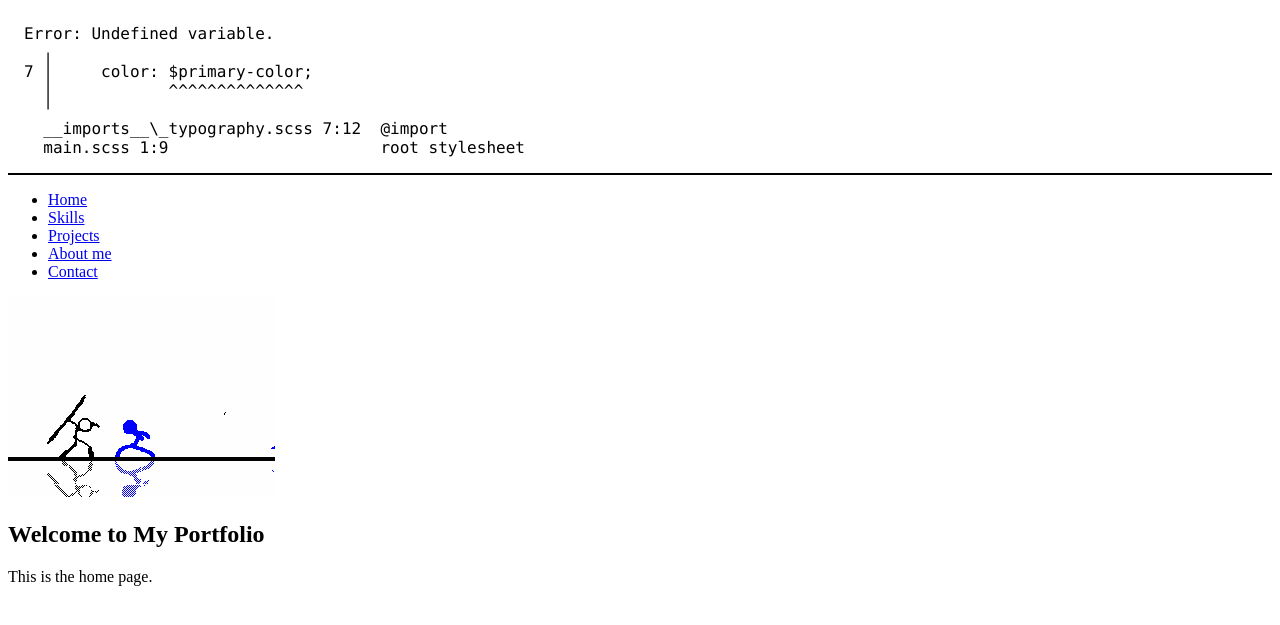
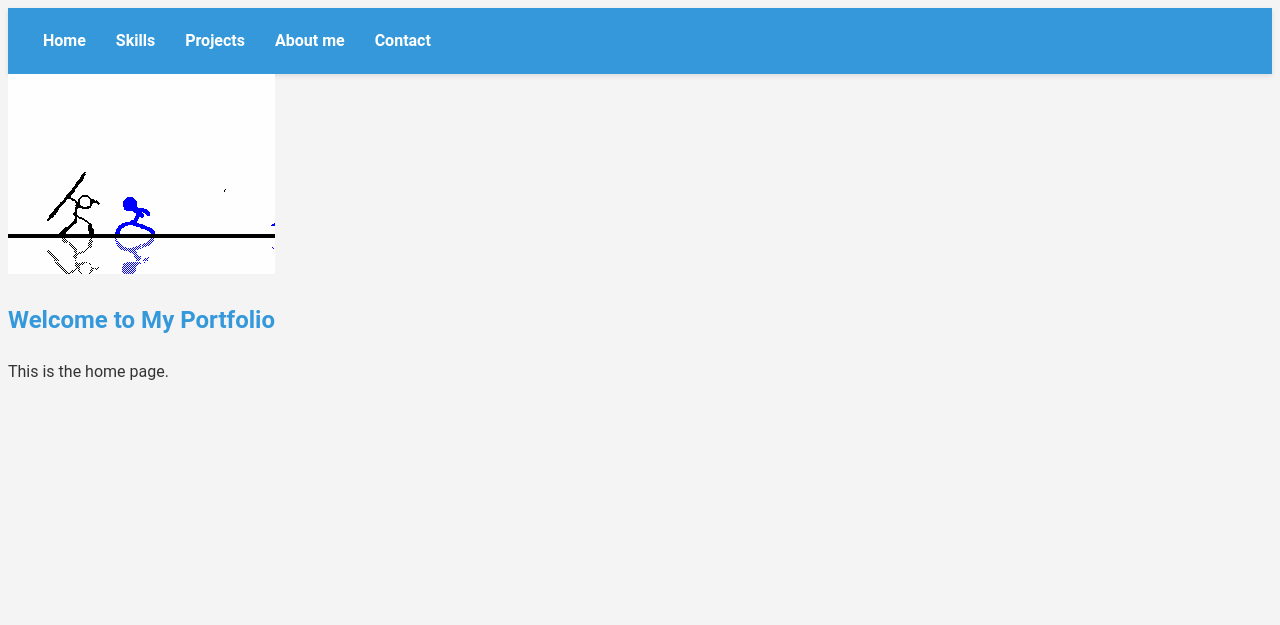
Before and after one commit to loveSand/Portfolio, a PHP site: page / in a window 1280 px wide. Shown: the top 625 px of the page. Run offline with PHP 8.4, Linux system fonts and the light colour scheme.

Commit message:
fixing arrangements

```diff
--- a/assets/style/style.css
+++ b/assets/style/style.css
@@ -1,18 +1,48 @@
-/* Error: Undefined variable.
- *   ,
- * 7 |     color: $primary-color;
- *   |            ^^^^^^^^^^^^^^
- *   '
- *   __imports__\_typography.scss 7:12  @import
- *   main.scss 1:9                      root stylesheet */
+h1, h2, h3, h4, h5, h6 {
+  color: #3498db;
+}
 
-body::before {
-  font-family: "Source Code Pro", "SF Mono", Monaco, Inconsolata, "Fira Mono",
-      "Droid Sans Mono", monospace, monospace;
-  white-space: pre;
-  display: block;
-  padding: 1em;
-  margin-bottom: 1em;
-  border-bottom: 2px solid black;
-  content: "Error: Undefined variable.\a   \2577 \a 7 \2502      color: $primary-color;\d\a   \2502             ^^^^^^^^^^^^^^\a   \2575 \a   __imports__\\_typography.scss 7:12  @import\a   main.scss 1:9                      root stylesheet";
+a {
+  color: #3498db;
+  text-decoration: none;
 }
+a:hover {
+  color: rgb(33.1380753138, 125.1882845188, 186.8619246862);
+}
+
+header {
+  background-color: #3498db;
+  padding: 20px;
+  box-shadow: 0 2px 5px rgba(0, 0, 0, 0.1);
+}
+header nav {
+  display: flex;
+  justify-content: space-between;
+  align-items: center;
+}
+header nav ul {
+  display: flex;
+  list-style: none;
+  padding: 0;
+  margin: 0;
+}
+header nav ul li {
+  margin: 0 15px;
+}
+header nav ul li a {
+  color: #fff;
+  font-weight: bold;
+}
+header nav ul li a:hover {
+  color: rgb(138.6359832636, 195.9581589958, 234.3640167364);
+}
+
+body {
+  font-family: "Roboto", san-serif;
+  font-size: 16px;
+  color: #333;
+  line-height: 1.6;
+  background-color: #f4f4f4;
+}
+
+/*# sourceMappingURL=style.css.map */
```
Also changed, not shown: assets/scripts/gulpfile.js (+11 -1 lines), assets/style/__imports__/components/_header.scss (renamed from assets/style/__imports__/_header.scss, +12 -0 lines), assets/style/main.scss (+13 -11 lines), assets/style/__imports__/base/_media.scss (added), assets/style/__imports__/base/_mixins.scss (line endings or trailing spaces), assets/style/__imports__/base/_typography.scss (renamed from assets/style/__imports__/_typography.scss), assets/style/__imports__/base/_variables.scss (renamed from assets/style/__imports__/_variables.scss), assets/style/__imports__/components/_footer.scss (added), assets/style/__imports__/pages/_about.scss (added), assets/style/__imports__/pages/_contact.scss (added), assets/style/__imports__/pages/_home.scss (added), assets/style/__imports__/pages/_projects.scss (added), assets/style/__imports__/pages/_skills.scss (added), 1 other file.
